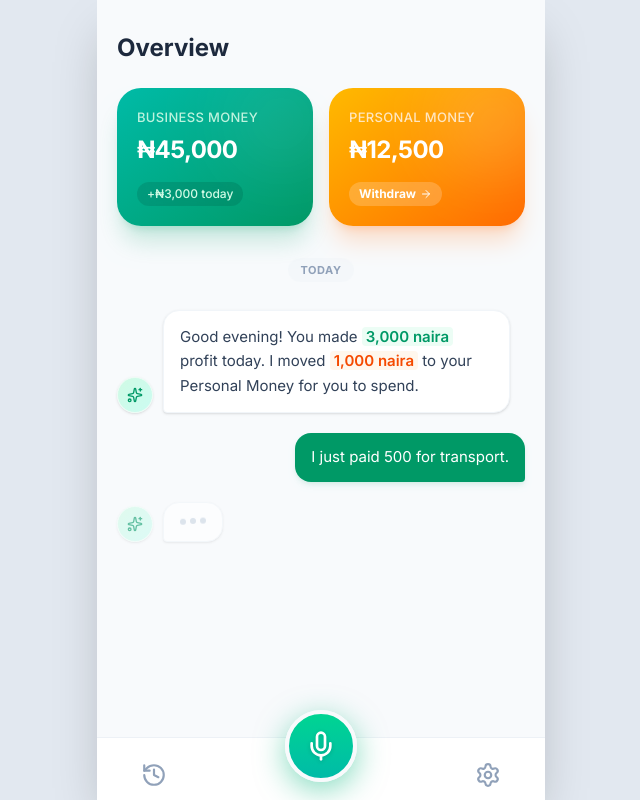
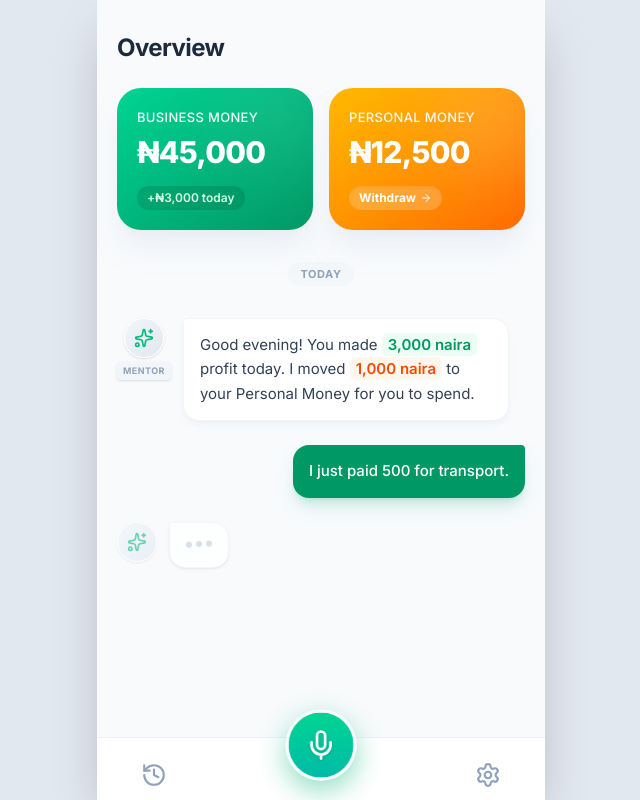
Before and after one commit to fortcodec/Track, a Next.js app: page / in a window 1280 px wide. Shown: the whole page, without its empty margins (319-959 px from the left). Built offline with nearby package versions, Linux system fonts and the light colour scheme.

Commit message:
feat: enhance UI with gradients, shadows, and animations

```diff
--- a/src/app/globals.css
+++ b/src/app/globals.css
@@ -9,6 +9,46 @@
   .pb-safe {
     padding-bottom: env(safe-area-inset-bottom, 1rem);
   }
+
+  /* Hide scrollbar for native app feel */
+  .scrollbar-hide::-webkit-scrollbar {
+    display: none;
+  }
+  .scrollbar-hide {
+    -ms-overflow-style: none;
+    scrollbar-width: none;
+  }
+}
+
+/* Custom Animations */
+@keyframes breathe {
+  0%, 100% {
+    transform: scale(1);
+    box-shadow: 0 8px 25px rgba(16, 185, 129, 0.4);
+  }
+  50% {
+    transform: scale(1.06);
+    box-shadow: 0 15px 35px rgba(16, 185, 129, 0.7);
+  }
+}
+
+.animate-breathe {
+  animation: breathe 3s ease-in-out infinite;
+}
+
+@keyframes slideUpFade {
+  0% {
+    opacity: 0;
+    transform: translateY(15px);
+  }
+  100% {
+    opacity: 1;
+    transform: translateY(0);
+  }
+}
+
+.animate-slide-up {
+  animation: slideUpFade 0.5s cubic-bezier(0.16, 1, 0.3, 1) forwards;
 }
 
 html, body {
--- a/src/app/layout.tsx
+++ b/src/app/layout.tsx
@@ -36,8 +36,8 @@ export default function RootLayout({
             </Link>
 
             {/* Glowing FAB */}
-            <div className="absolute left-1/2 -translate-x-1/2 -top-7">
-              <button className="bg-gradient-to-b from-emerald-400 to-teal-500 p-4 rounded-full text-white shadow-[0_8px_30px_rgba(16,185,129,0.5)] transition-all hover:scale-105 hover:shadow-[0_8px_40px_rgba(16,185,129,0.6)] active:scale-95 flex items-center justify-center border-4 border-slate-50">
+            <div className="absolute left-1/2 -translate-x-1/2 -top-7 z-50">
+              <button className="bg-gradient-to-b from-emerald-400 to-teal-500 p-4 rounded-full text-white transition-transform active:scale-95 flex items-center justify-center border-[3px] border-slate-50 animate-breathe">
                 <Mic className="w-8 h-8 drop-shadow-sm" />
               </button>
             </div>
--- a/src/app/page.tsx
+++ b/src/app/page.tsx
@@ -5,25 +5,25 @@ export default function Home() {
     <>
       {/* Dual Pockets Header */}
       <div className="px-5 pt-8 pb-4">
-        <h1 className="text-2xl font-bold text-slate-800 mb-6">Overview</h1>
+        <h1 className="text-2xl font-bold text-slate-800 mb-6 tracking-tight">Overview</h1>
 
         <div className="flex gap-4">
           {/* Business Pocket */}
-          <div className="flex-1 bg-gradient-to-br from-teal-500 to-emerald-600 rounded-[24px] p-5 text-white shadow-xl shadow-emerald-600/20 relative overflow-hidden">
+          <div className="flex-1 bg-gradient-to-br from-emerald-400 to-emerald-600 rounded-[24px] p-5 text-white shadow-xl shadow-slate-200/50 relative overflow-hidden">
             <div className="absolute -right-4 -top-4 w-24 h-24 bg-white/10 rounded-full blur-2xl"></div>
-            <p className="text-emerald-100/90 text-[13px] font-medium tracking-wide uppercase mb-1.5">Business Money</p>
-            <h2 className="text-2xl font-bold tracking-tight">₦45,000</h2>
-            <div className="mt-4 flex items-center text-xs font-medium text-emerald-100 bg-black/10 w-fit px-2.5 py-1 rounded-full backdrop-blur-sm">
+            <p className="text-emerald-50 text-[13px] font-medium tracking-wide uppercase mb-1.5">Business Money</p>
+            <h2 className="text-3xl font-extrabold tracking-tight">₦45,000</h2>
+            <div className="mt-4 flex items-center text-xs font-semibold text-emerald-100 bg-black/10 w-fit px-2.5 py-1 rounded-full backdrop-blur-sm shadow-inner">
               +₦3,000 today
             </div>
           </div>
 
           {/* Personal Pocket */}
-          <div className="flex-1 bg-gradient-to-br from-amber-400 to-orange-500 rounded-[24px] p-5 text-white shadow-xl shadow-orange-500/20 relative overflow-hidden">
+          <div className="flex-1 bg-gradient-to-br from-amber-400 to-orange-500 rounded-[24px] p-5 text-white shadow-xl shadow-slate-200/50 relative overflow-hidden">
             <div className="absolute -right-4 -top-4 w-24 h-24 bg-white/20 rounded-full blur-2xl"></div>
-            <p className="text-orange-100/90 text-[13px] font-medium tracking-wide uppercase mb-1.5">Personal Money</p>
-            <h2 className="text-2xl font-bold tracking-tight">₦12,500</h2>
-            <button className="mt-4 flex items-center gap-1 text-xs font-bold text-white bg-white/20 hover:bg-white/30 transition-colors w-fit px-2.5 py-1 rounded-full backdrop-blur-sm">
+            <p className="text-orange-50 text-[13px] font-medium tracking-wide uppercase mb-1.5">Personal Money</p>
+            <h2 className="text-3xl font-extrabold tracking-tight">₦12,500</h2>
+            <button className="mt-4 flex items-center gap-1 text-xs font-bold text-white bg-white/20 hover:bg-white/30 transition-colors w-fit px-2.5 py-1 rounded-full backdrop-blur-sm shadow-inner">
               Withdraw <ArrowRight className="w-3 h-3" />
             </button>
           </div>
@@ -31,7 +31,7 @@ export default function Home() {
       </div>
 
       {/* AI Mentor Feed / Chat */}
-      <div className="flex-1 px-5 py-2 flex flex-col gap-5 overflow-y-auto pb-6">
+      <div className="flex-1 px-5 py-2 flex flex-col gap-6 overflow-y-auto pb-8 scrollbar-hide">
 
         {/* Time Divider */}
         <div className="flex items-center justify-center my-2">
@@ -41,28 +41,34 @@ export default function Home() {
         </div>
 
         {/* AI Chat Bubble */}
-        <div className="flex items-end gap-2.5 animate-in slide-in-from-bottom-2 fade-in duration-500">
-          <div className="w-9 h-9 rounded-full bg-gradient-to-br from-emerald-100 to-teal-100 flex items-center justify-center flex-shrink-0 shadow-sm border border-emerald-50">
-            <Sparkles className="w-4 h-4 text-emerald-600" />
+        <div className="flex items-start gap-3 opacity-0 animate-slide-up">
+          <div className="flex flex-col items-center gap-1">
+            <div className="w-10 h-10 rounded-full bg-gradient-to-br from-slate-100 to-slate-200 flex items-center justify-center shadow-sm border border-white flex-shrink-0">
+              <Sparkles className="w-5 h-5 text-emerald-500" />
+            </div>
+            <span className="text-[9px] font-bold text-slate-400 uppercase tracking-wider bg-slate-100/80 px-1.5 py-0.5 rounded shadow-sm">Mentor</span>
           </div>
-          <div className="bg-white px-4 py-3.5 rounded-2xl rounded-bl-sm shadow-sm border border-slate-100 text-slate-700 text-[15px] leading-relaxed max-w-[85%] relative">
-            Good evening! You made <span className="font-semibold text-emerald-600 bg-emerald-50 px-1 rounded">3,000 naira</span> profit today. I moved <span className="font-semibold text-orange-600 bg-orange-50 px-1 rounded">1,000 naira</span> to your Personal Money for you to spend.
+
+          <div className="bg-white px-4 py-3.5 rounded-2xl rounded-tl-sm shadow-md shadow-slate-200/40 border border-slate-100 text-slate-700 text-[15px] leading-relaxed max-w-[80%]">
+            Good evening! You made <span className="font-semibold text-emerald-600 bg-emerald-50 px-1.5 py-0.5 rounded-md">3,000 naira</span> profit today. I moved <span className="font-semibold text-orange-600 bg-orange-50 px-1.5 py-0.5 rounded-md">1,000 naira</span> to your Personal Money for you to spend.
           </div>
         </div>
 
         {/* User Message Bubble */}
-        <div className="flex items-end gap-2.5 justify-end animate-in slide-in-from-bottom-2 fade-in duration-500 delay-150 fill-mode-both">
-          <div className="bg-emerald-600 px-4 py-3 rounded-2xl rounded-br-sm shadow-md shadow-emerald-600/10 text-white text-[15px] leading-relaxed max-w-[80%]">
+        <div className="flex items-end gap-2.5 justify-end opacity-0 animate-slide-up" style={{ animationDelay: '150ms' }}>
+          <div className="bg-emerald-600 px-4 py-3.5 rounded-2xl rounded-tr-sm shadow-lg shadow-emerald-600/20 text-white text-[15px] leading-relaxed max-w-[80%] font-medium">
             I just paid 500 for transport.
           </div>
         </div>
 
         {/* AI Typing Indicator (Optional Polish) */}
-        <div className="flex items-end gap-2.5 opacity-60">
-          <div className="w-9 h-9 rounded-full bg-gradient-to-br from-emerald-100 to-teal-100 flex items-center justify-center flex-shrink-0 shadow-sm border border-emerald-50">
-            <Sparkles className="w-4 h-4 text-emerald-600" />
+        <div className="flex items-start gap-3 opacity-0 animate-slide-up" style={{ animationDelay: '400ms' }}>
+          <div className="flex flex-col items-center gap-1">
+            <div className="w-10 h-10 rounded-full bg-gradient-to-br from-slate-100 to-slate-200 flex items-center justify-center shadow-sm border border-white flex-shrink-0 opacity-60">
+              <Sparkles className="w-5 h-5 text-emerald-500" />
+            </div>
           </div>
-          <div className="bg-white px-4 py-4 rounded-2xl rounded-bl-sm shadow-sm border border-slate-100 flex gap-1">
+          <div className="bg-white px-4 py-4 rounded-2xl rounded-tl-sm shadow-sm border border-slate-100 flex gap-1 items-center h-[46px] opacity-70">
             <div className="w-1.5 h-1.5 bg-slate-300 rounded-full animate-bounce"></div>
             <div className="w-1.5 h-1.5 bg-slate-300 rounded-full animate-bounce" style={{ animationDelay: "150ms" }}></div>
             <div className="w-1.5 h-1.5 bg-slate-300 rounded-full animate-bounce" style={{ animationDelay: "300ms" }}></div>
```
